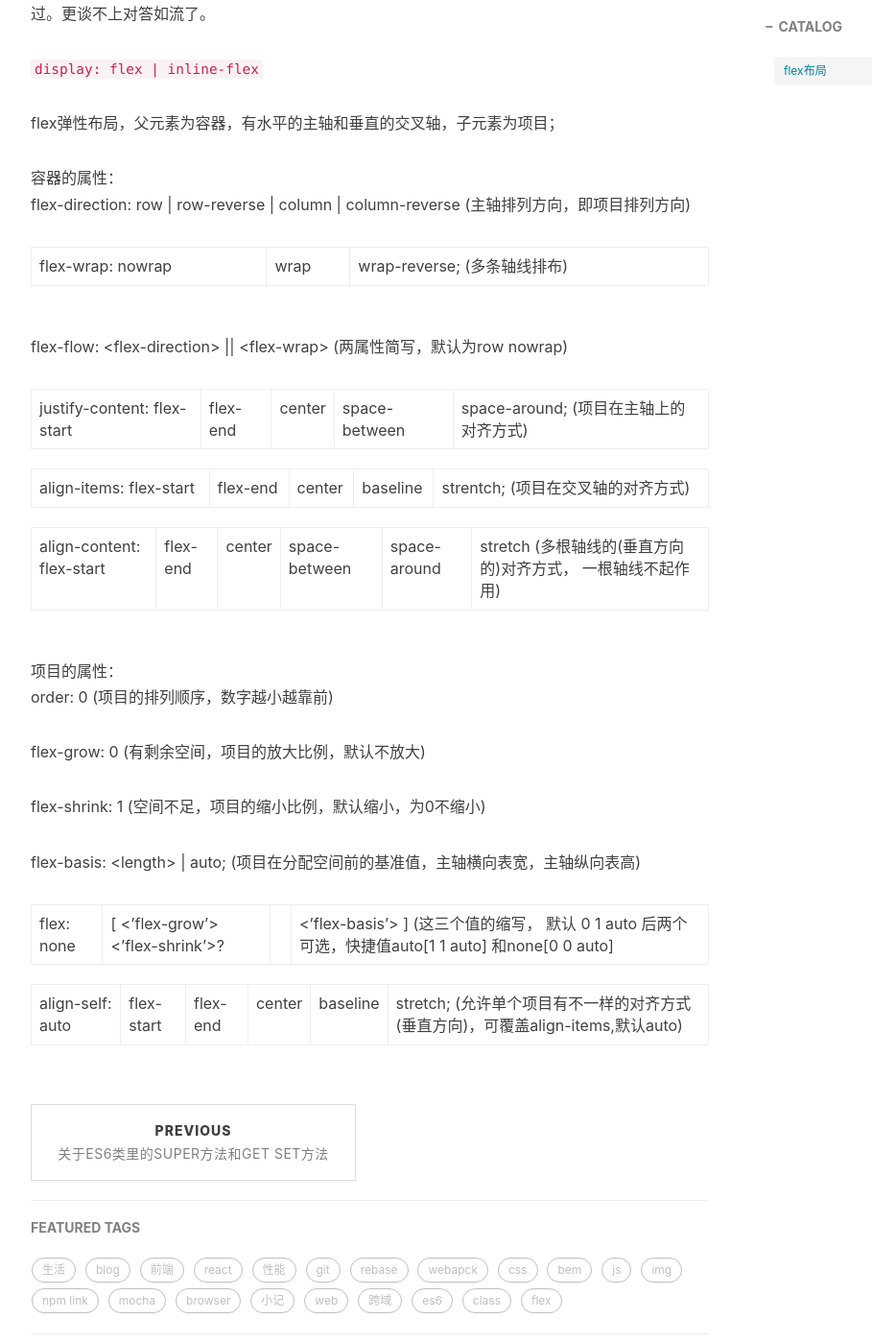
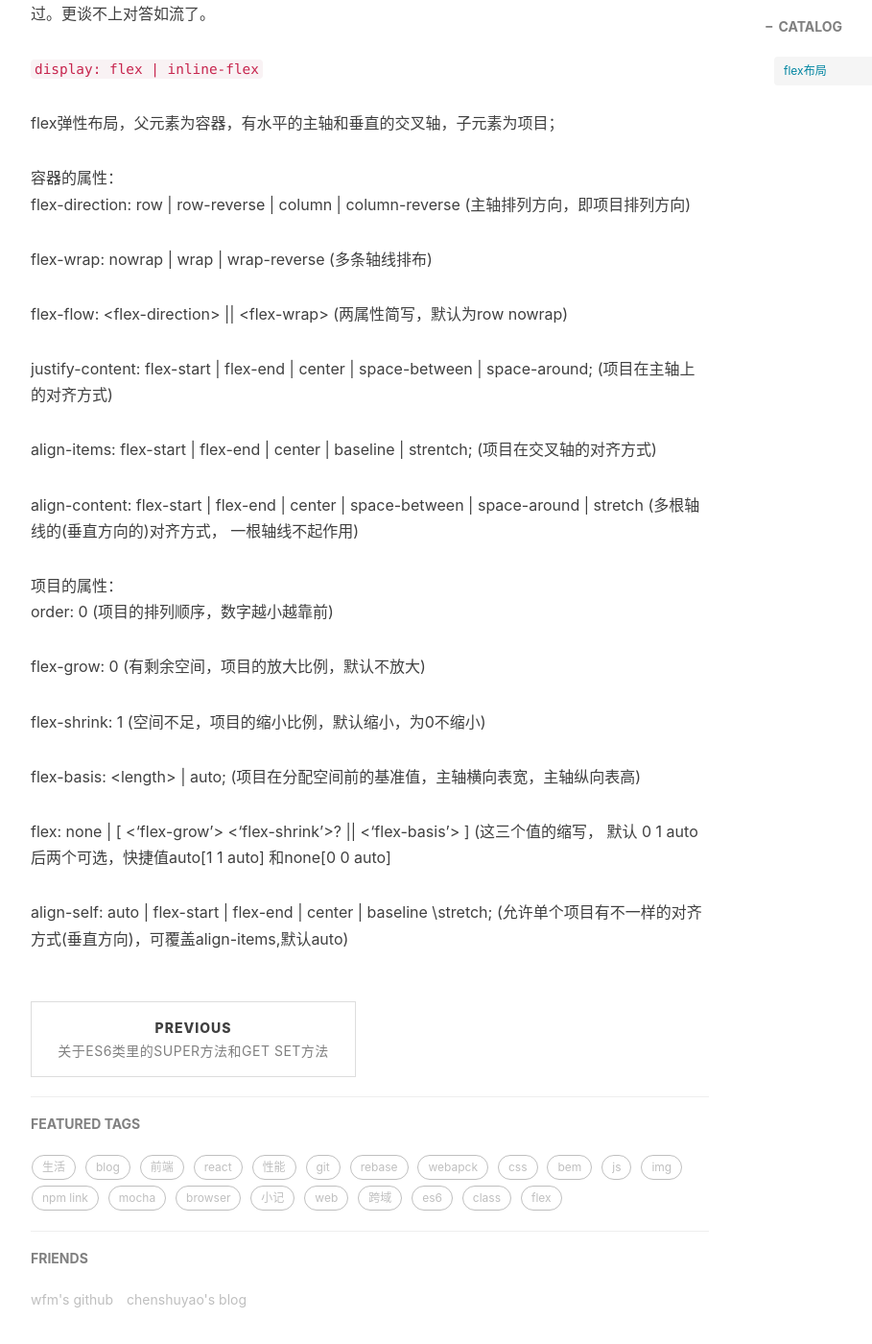
Before and after one commit to wumeilian/wumeilian.github.io, a Jekyll site: the page built from _posts/2019-03-18-layout-flex.md, in a window 1280 px wide and 1400 px high, scrolled down 586 px. Shown: the whole window at 96% size, without its empty margins (233-1142 px from the left). Built offline with Jekyll 4.4.1, drawn with Linux system fonts in a browser that asks for light colours; nearby versions of some CDN libraries; comment, search, counter and statistics services are not loaded.

Commit message:
优化显示

```diff
--- a/_posts/2019-03-18-layout-flex.md
+++ b/_posts/2019-03-18-layout-flex.md
@@ -23,15 +23,15 @@ flex弹性布局，父元素为容器，有水平的主轴和垂直的交叉轴
 容器的属性：
 flex-direction: row | row-reverse | column | column-reverse (主轴排列方向，即项目排列方向)
 
-flex-wrap: nowrap | wrap | wrap-reverse; (多条轴线排布)
+flex-wrap: nowrap \| wrap \| wrap-reverse (多条轴线排布)
 
 flex-flow: \<flex-direction> || \<flex-wrap> (两属性简写，默认为row nowrap)
 
-justify-content: flex-start | flex-end | center | space-between | space-around; (项目在主轴上的对齐方式)
+justify-content: flex-start \| flex-end \| center \| space-between \| space-around; (项目在主轴上的对齐方式)
 
-align-items: flex-start| flex-end | center | baseline | strentch; (项目在交叉轴的对齐方式)
+align-items: flex-start \| flex-end \| center \| baseline \| strentch; (项目在交叉轴的对齐方式)
 
-align-content: flex-start | flex-end | center | space-between | space-around | stretch (多根轴线的(垂直方向的)对齐方式， 一根轴线不起作用)
+align-content: flex-start \| flex-end \| center \| space-between \| space-around \| stretch (多根轴线的(垂直方向的)对齐方式， 一根轴线不起作用)
 
 项目的属性：
 order: 0 (项目的排列顺序，数字越小越靠前)
@@ -40,8 +40,8 @@ flex-grow: 0 (有剩余空间，项目的放大比例，默认不放大)
 
 flex-shrink: 1 (空间不足，项目的缩小比例，默认缩小，为0不缩小)
 
-flex-basis: \<length> | auto; (项目在分配空间前的基准值，主轴横向表宽，主轴纵向表高)
+flex-basis: \<length> \| auto; (项目在分配空间前的基准值，主轴横向表宽，主轴纵向表高)
 
-flex: none | [ <'flex-grow'> <'flex-shrink'>? || <'flex-basis'> ] (这三个值的缩写， 默认 0 1 auto 后两个可选，快捷值auto[1 1 auto] 和none[0 0 auto]
+flex: none \| \[ \<'flex-grow'> \<'flex-shrink'>? \|\| \<'flex-basis'> ] (这三个值的缩写， 默认 0 1 auto 后两个可选，快捷值auto[1 1 auto] 和none[0 0 auto]
 
-align-self: auto | flex-start | flex-end | center | baseline | stretch; (允许单个项目有不一样的对齐方式(垂直方向)，可覆盖align-items,默认auto)
+align-self: auto \| flex-start \| flex-end \| center \| baseline \stretch; (允许单个项目有不一样的对齐方式(垂直方向)，可覆盖align-items,默认auto)
```
